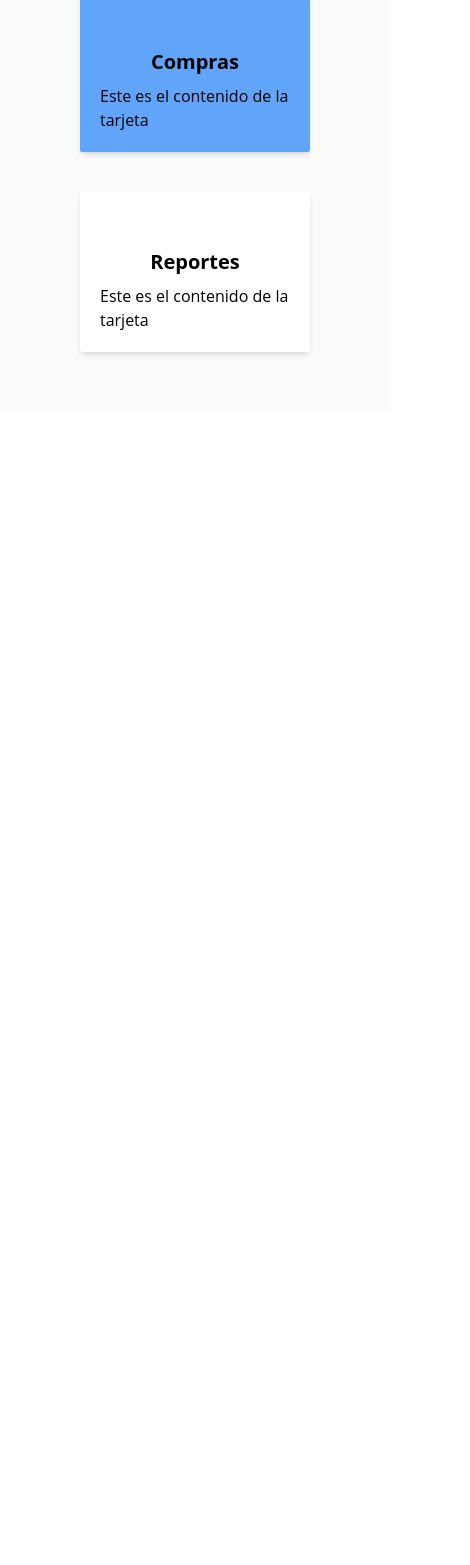
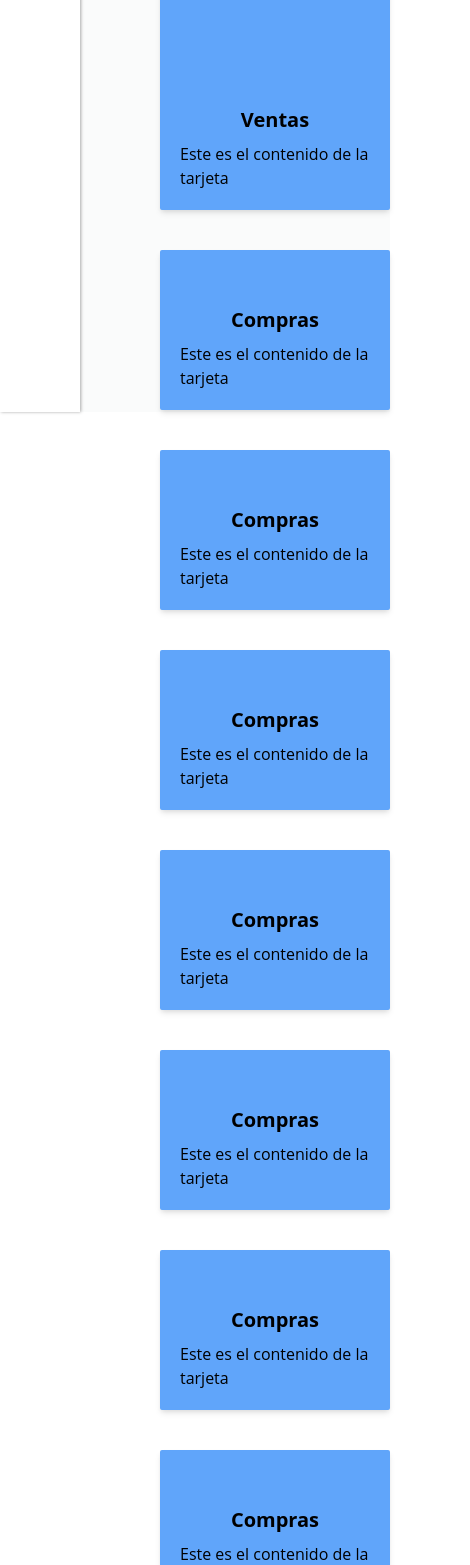
Before and after one commit to JOMADELEMA/react-ui-ux-comps, a React (Create React App) app: page / in a window 390 px wide. Shown: the part 432-1997 px from the top of the page, 470 px wide, since content can reach past the window. Before the commit the page ends 864 px from the top, so only its background shows below. Built offline with nearby package versions, Linux system fonts and the light colour scheme; some icons are missing.

Commit message:
se empezo a trabajar con responsividad de tarjetas

```diff
--- a/public/index.html
+++ b/public/index.html
@@ -28,7 +28,7 @@
   </head>
   <body>
     <noscript>You need to enable JavaScript to run this app.</noscript>
-    <div id="root"></div>
+    <div id="root" ></div>
     <!--
       This HTML file is a template.
       If you open it directly in the browser, you will see an empty page.
--- a/src/components/Contenedor.jsx
+++ b/src/components/Contenedor.jsx
@@ -4,7 +4,7 @@ const Contenedor = ({ titulo, altura, ancho, children }) => {
 
     return (
        <>
-            <div className={`rounded-sm p-5 ${altura} m-5 ${ancho} ` }>
+            <div className={`p-5 ${altura} m-5 ${ancho}` }>
                 <div className='text-3xl text-black dark:text-gray-200 font-bold text-center mb-5'>{titulo}</div>
                 <div>
                     {children}
--- a/src/components/Tarjeta.jsx
+++ b/src/components/Tarjeta.jsx
@@ -4,7 +4,9 @@ const Card = ({ titulo, altura, ancho, fondo, children, elevacion }) => {
 
     return (
        <>
-            <div className={`rounded-sm p-5 ${fondo} ${altura} ${"shadow-"+elevacion} m-5 ${ancho} dark:border dark:border-gray-700 flex flex-col justify-end` }>
+            <div className={`rounded-sm p-5 ${fondo} ${altura} ${"shadow-"+elevacion} m-5
+            ${ancho===undefined? "xl:w-500 lg:w-400 md:w-96, sm:w-80": ancho}
+            dark:border dark:border-gray-700 flex flex-col justify-end flex-grow` }>
                 <div className='text-xl text-black dark:text-gray-200 font-bold text-center mb-2'>{titulo}</div>
                 <div>
                     {children}
--- a/src/contexts/ContextProvider.jsx
+++ b/src/contexts/ContextProvider.jsx
@@ -20,7 +20,7 @@ export const ContextProvider = ({ children }) => {
     const [currentColor, setCurrentColor] = useState("bg-blue-400 dark:bg-blue-700")
     // const [collapsedMenu, setCollapsedMenu] = useState(true);
     const [collapsedSidebar, setCollapsedSidebar] = useState(true);
-    const [hiddenSidebar, setHiddenSidebar] = useState(true);
+    const [hiddenSidebar, setHiddenSidebar] = useState(false);
     const [isClicked, setIsClicked] = useState(initialState);
 
     const setMode = (valor) => {
--- a/src/pages/HomePage.jsx
+++ b/src/pages/HomePage.jsx
@@ -7,19 +7,23 @@ const Home = () => {
   const {currentColor}= useStateContext();
   return (
     <Contenedor
-      titulo="Home page"
+      titulo="Componentes"
+      altura="h-screen"
+      fondo="bg-main-bg dark: bg-main-dark-bg"
       >
-      <h3 className="dark:text-gray-200 text-black">
-        Pagina de inicio de prueba...
+      <h3 className="dark:text-gray-200 text-black mb-2 sm:mb-10 border">
+        Pagina de inicio de prueba, donde se listan los componentes propios.
       </h3>
 
       <div className="flex flex-wrap">
         <Tarjeta
           titulo="Ventas"
-          altura="h-40"
+          altura="h-96"
           fondo="bg-white dark:bg-card-dark-bg"
           elevacion="md"
-          ancho="w-400"
+          fondo={currentColor}
+          ancho="w-500 flex-grow flex-shrink"
+
         >
             <p>Este es el contenido de la tarjeta</p>
 
@@ -30,6 +34,98 @@ const Home = () => {
           fondo={currentColor}
           elevacion="md"
           ancho="w-400"
+
+        >
+            <p>Este es el contenido de la tarjeta</p>
+
+        </Tarjeta>
+        <Tarjeta
+          titulo="Compras"
+          altura="h-40"
+          fondo={currentColor}
+          elevacion="md"
+          ancho="w-400"
+
+        >
+            <p>Este es el contenido de la tarjeta</p>
+
+        </Tarjeta>
+        <Tarjeta
+          titulo="Compras"
+          altura="h-40"
+          fondo={currentColor}
+          elevacion="md"
+
+        >
+            <p>Este es el contenido de la tarjeta</p>
+
+        </Tarjeta>
+        <Tarjeta
+          titulo="Compras"
+          altura="h-40"
+          fondo={currentColor}
+          elevacion="md"
+
+        >
+            <p>Este es el contenido de la tarjeta</p>
+
+        </Tarjeta>
+        <Tarjeta
+          titulo="Compras"
+          altura="h-40"
+          fondo={currentColor}
+          elevacion="md"
+
+        >
+            <p>Este es el contenido de la tarjeta</p>
+
+        </Tarjeta>
+        <Tarjeta
+          titulo="Compras"
+          altura="h-40"
+          fondo={currentColor}
+          elevacion="md"
+
+        >
+            <p>Este es el contenido de la tarjeta</p>
+
+        </Tarjeta>
+        <Tarjeta
+          titulo="Compras"
+          altura="h-40"
+          fondo={currentColor}
+          elevacion="md"
+
+        >
+            <p>Este es el contenido de la tarjeta</p>
+
+        </Tarjeta>
+        <Tarjeta
+          titulo="Compras"
+          altura="h-40"
+          fondo={currentColor}
+          elevacion="md"
+
+        >
+            <p>Este es el contenido de la tarjeta</p>
+
+        </Tarjeta>
+        <Tarjeta
+          titulo="Compras"
+          altura="h-40"
+          fondo={currentColor}
+          elevacion="md"
+
+        >
+            <p>Este es el contenido de la tarjeta</p>
+
+        </Tarjeta>
+        <Tarjeta
+          titulo="Compras"
+          altura="h-40"
+          fondo={currentColor}
+          elevacion="md"
+
         >
             <p>Este es el contenido de la tarjeta</p>
 
@@ -39,7 +135,7 @@ const Home = () => {
           altura="h-40"
           fondo="bg-white dark:bg-card-dark-bg"
           elevacion="md"
-          ancho="w-400"
+
         >
             <p>Este es el contenido de la tarjeta</p>
 
```
